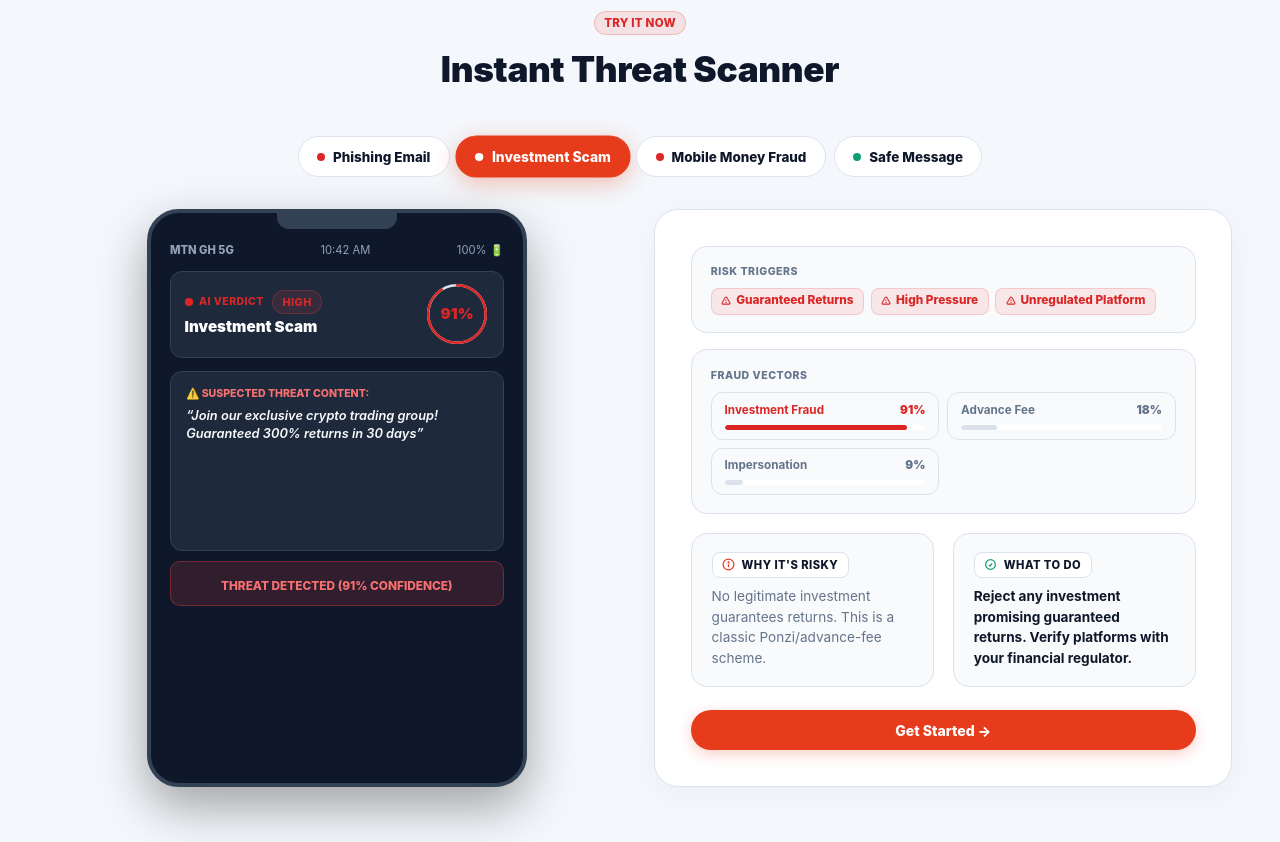
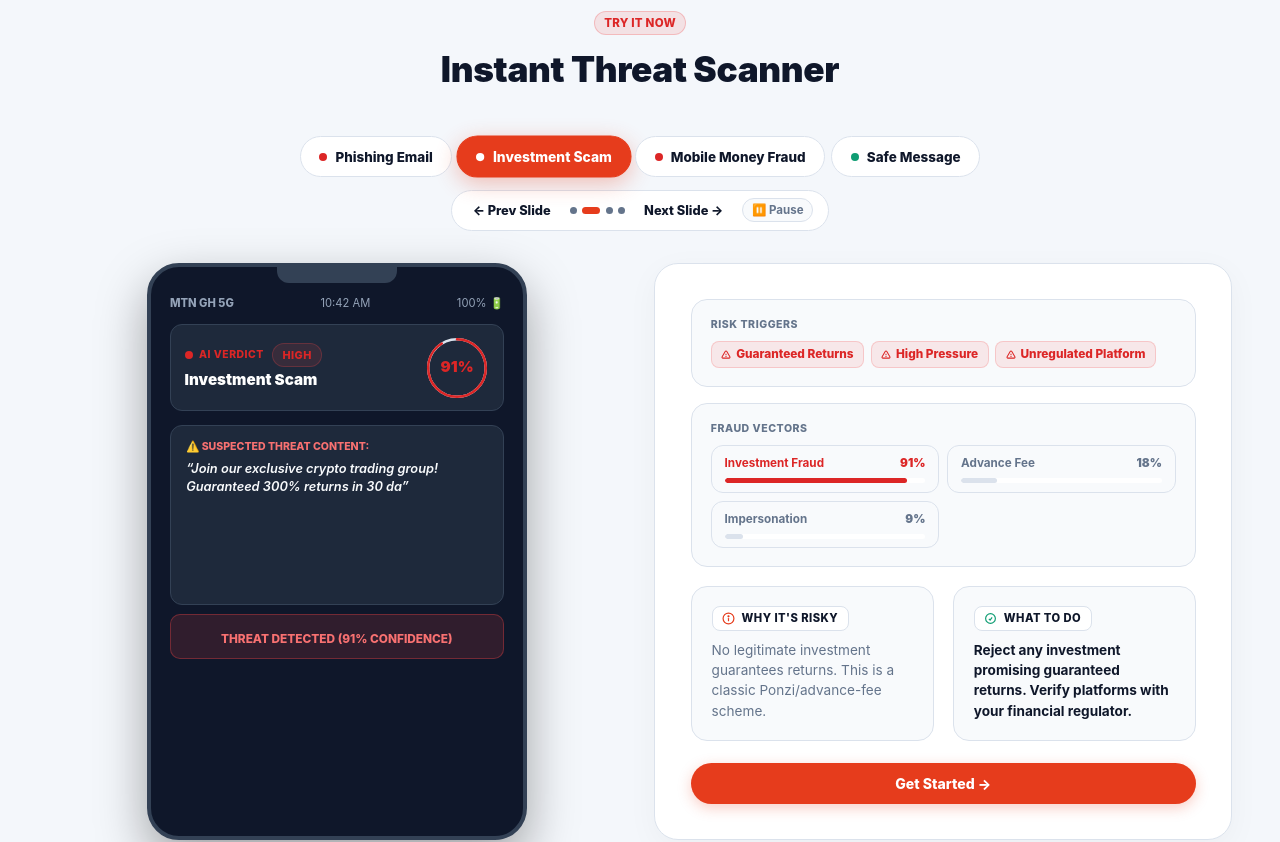
Before and after one commit to agudu50/SafeLens, a React (Vite) app in the folder client/: page / in a window 1280 px wide. Shown: the part 880-1722 px from the top of the page. Built offline with nearby package versions, Linux system fonts and the light colour scheme.

Commit message:
Add full slideshow controls with prev/next buttons, indicator dots, and pause/play toggle to Instant Threat Scanner on Landing Page

```diff
--- a/client/src/pages/Home.jsx
+++ b/client/src/pages/Home.jsx
@@ -286,12 +286,15 @@ function RiskRing({ score, isHigh, animate }) {
 /* ═══════════ MAIN COMPONENT ═══════════ */
 
 export default function Home({ user }) {
-  const [selectedPreset, setSelectedPreset] = useState(presets[0])
+  const [activeSlideIdx, setActiveSlideIdx] = useState(0)
+  const [isSlideshowPlaying, setIsSlideshowPlaying] = useState(true)
   const [activeFAQ, setActiveFAQ] = useState(null)
   const [sandboxInView, setSandboxInView] = useState(false)
   const [impactInView, setImpactInView] = useState(false)
   const sandboxRef = useRef(null)
   const impactRef = useRef(null)
+
+  const selectedPreset = presets[activeSlideIdx]
 
   useEffect(() => {
     const obs = new IntersectionObserver(([e]) => { if (e.isIntersecting) setSandboxInView(true) }, { threshold: 0.15 })
@@ -299,22 +302,23 @@ export default function Home({ user }) {
     return () => obs.disconnect()
   }, [])
 
-  // Auto-cycle through threat presets every 4.5 seconds
+  // Slideshow auto-rotation timer (4.5s)
   useEffect(() => {
+    if (!isSlideshowPlaying) return
     const timer = setInterval(() => {
-      setSelectedPreset((prev) => {
-        const currentIdx = presets.findIndex((p) => p.id === prev.id)
-        return presets[(currentIdx + 1) % presets.length]
-      })
+      setActiveSlideIdx((prev) => (prev + 1) % presets.length)
     }, 4500)
     return () => clearInterval(timer)
-  }, [])
+  }, [isSlideshowPlaying])
 
   useEffect(() => {
     const obs = new IntersectionObserver(([e]) => { if (e.isIntersecting) setImpactInView(true) }, { threshold: 0.15 })
     if (impactRef.current) obs.observe(impactRef.current)
     return () => obs.disconnect()
   }, [])
+
+  const prevSlide = () => setActiveSlideIdx((prev) => (prev - 1 + presets.length) % presets.length)
+  const nextSlide = () => setActiveSlideIdx((prev) => (prev + 1) % presets.length)
 
   const isHigh = selectedPreset.riskLevel === 'high'
 
@@ -408,23 +412,81 @@ export default function Home({ user }) {
           <h2 className="home-section__title">Instant Threat Scanner</h2>
         </motion.div>
 
-        {/* Preset Tabs */}
-        <motion.div className="home-sandbox__tabs" variants={fadeUp} custom={1}>
-          {presets.map((p) => (
-            <button key={p.id} type="button" onClick={() => setSelectedPreset(p)}
-              className={`home-sandbox__tab ${selectedPreset.id === p.id ? 'home-sandbox__tab--active' : ''}`}>
-              <span className="home-sandbox__tab-dot"
-                style={{ background: selectedPreset.id === p.id ? '#fff' : (p.riskLevel === 'high' ? 'var(--danger)' : 'var(--success)') }} />
-              {p.title}
+        {/* Preset Tabs & Slideshow Controls */}
+        <motion.div className="home-sandbox__tabs" variants={fadeUp} custom={1} style={{ display: 'flex', flexDirection: 'column', alignItems: 'center', gap: '0.8rem' }}>
+          <div style={{ display: 'flex', gap: '0.4rem', flexWrap: 'wrap', justifyContent: 'center' }}>
+            {presets.map((p, idx) => (
+              <button key={p.id} type="button" onClick={() => setActiveSlideIdx(idx)}
+                className={`home-sandbox__tab ${activeSlideIdx === idx ? 'home-sandbox__tab--active' : ''}`}>
+                <span className="home-sandbox__tab-dot"
+                  style={{ background: activeSlideIdx === idx ? '#fff' : (p.riskLevel === 'high' ? 'var(--danger)' : 'var(--success)') }} />
+                {p.title}
+              </button>
+            ))}
+          </div>
+
+          {/* Slideshow Toolbar Controls */}
+          <div style={{ display: 'flex', alignItems: 'center', gap: '0.8rem', background: 'var(--surface)', padding: '0.45rem 0.9rem', borderRadius: '999px', border: '1px solid var(--border)' }}>
+            <button
+              type="button"
+              onClick={prevSlide}
+              style={{ background: 'transparent', border: 'none', color: 'var(--text)', cursor: 'pointer', fontWeight: 800, fontSize: '0.8rem', display: 'flex', alignItems: 'center', gap: '0.25rem' }}
+            >
+              &larr; Prev Slide
             </button>
-          ))}
+
+            <div style={{ display: 'flex', alignItems: 'center', gap: '0.35rem' }}>
+              {presets.map((_, i) => (
+                <button
+                  key={i}
+                  type="button"
+                  onClick={() => setActiveSlideIdx(i)}
+                  style={{
+                    width: activeSlideIdx === i ? '18px' : '7px',
+                    height: '7px',
+                    borderRadius: '999px',
+                    background: activeSlideIdx === i ? 'var(--primary)' : 'var(--muted)',
+                    border: 'none',
+                    padding: 0,
+                    cursor: 'pointer',
+                    transition: 'all 0.25s ease'
+                  }}
+                />
+              ))}
+            </div>
+
+            <button
+              type="button"
+              onClick={nextSlide}
+              style={{ background: 'transparent', border: 'none', color: 'var(--text)', cursor: 'pointer', fontWeight: 800, fontSize: '0.8rem', display: 'flex', alignItems: 'center', gap: '0.25rem' }}
+            >
+              Next Slide &rarr;
+            </button>
+
+            <button
+              type="button"
+              onClick={() => setIsSlideshowPlaying(!isSlideshowPlaying)}
+              style={{
+                background: 'var(--surface-alt)',
+                border: '1px solid var(--border)',
+                borderRadius: '999px',
+                padding: '0.15rem 0.55rem',
+                color: 'var(--muted)',
+                fontSize: '0.72rem',
+                fontWeight: 750,
+                cursor: 'pointer'
+              }}
+            >
+              {isSlideshowPlaying ? '⏸️ Pause' : '▶️ Play'}
+            </button>
+          </div>
         </motion.div>
 
         {/* Integrated Smartphone Frame + Analysis Details Grid */}
         <AnimatePresence mode="wait">
           <motion.div key={selectedPreset.id}
-            initial={{ opacity: 0, y: 16 }} animate={{ opacity: 1, y: 0 }} exit={{ opacity: 0, y: -10 }}
-            transition={{ duration: 0.3, ease: [0.16, 1, 0.3, 1] }}
+            initial={{ opacity: 0, x: 20 }} animate={{ opacity: 1, x: 0 }} exit={{ opacity: 0, x: -20 }}
+            transition={{ duration: 0.35, ease: [0.16, 1, 0.3, 1] }}
             style={{ display: 'grid', gridTemplateColumns: 'repeat(auto-fit, minmax(310px, 1fr))', gap: '1.8rem', alignItems: 'stretch' }}>
 
             {/* Smartphone Display Simulator Box */}
```
